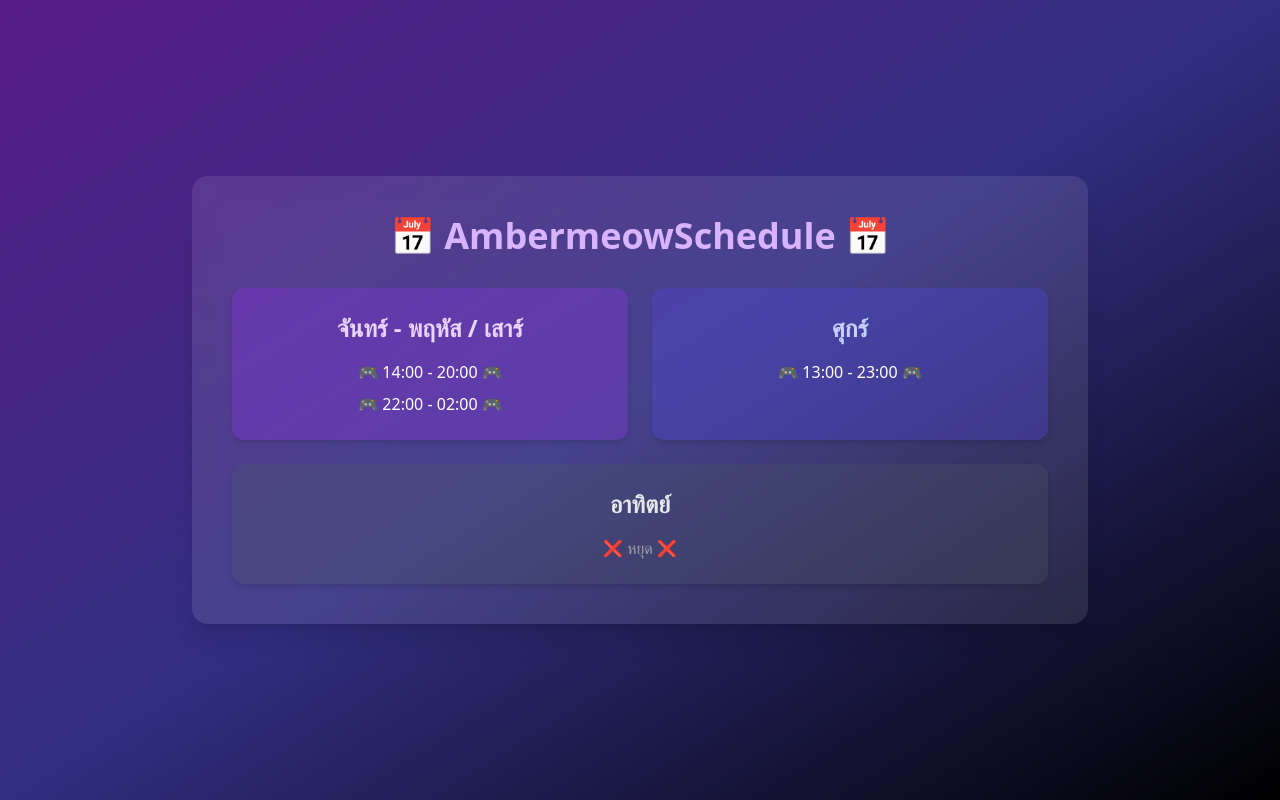
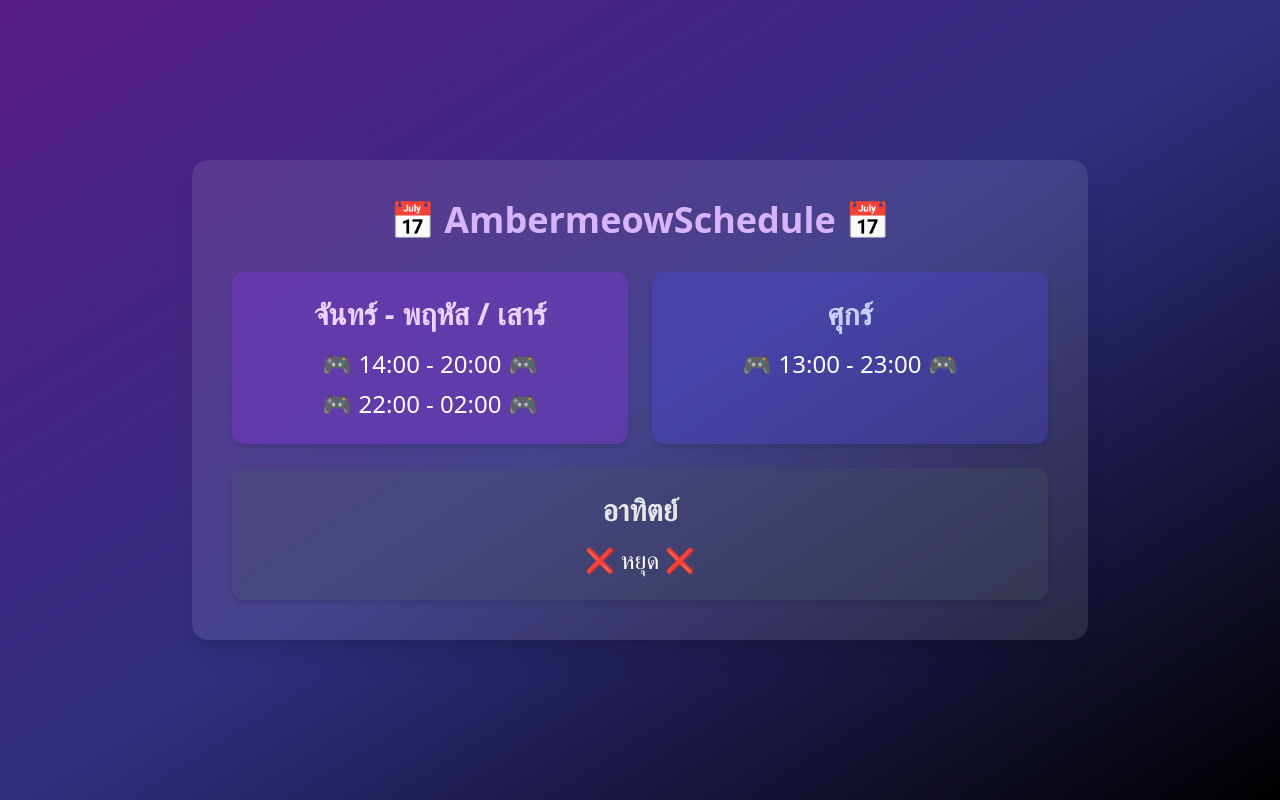
Before and after one commit to MayDayEz/AmberSchedule, a plain HTML site: page index.html in a window 1280 px wide. Drawn offline with nearby package versions, Linux system fonts and the light colour scheme.

Commit message:
Update index.html

```diff
--- a/index.html
+++ b/index.html
@@ -13,23 +13,23 @@
 
     <div class="grid grid-cols-2 gap-6">
       <div class="col-span-2 md:col-span-1 bg-purple-600/30 rounded-xl p-6 shadow-md">
-        <h2 class="text-2xl font-semibold text-purple-200">จันทร์ - พฤหัส / เสาร์</h2>
-        <ul class="mt-4 space-y-2 text-base">
+        <h2 class="text-3xl font-semibold text-purple-200">จันทร์ - พฤหัส / เสาร์</h2>
+        <ul class="mt-4 space-y-2 text-2xl">
           <li>🎮 14:00 - 20:00 🎮</li>
           <li>🎮 22:00 - 02:00 🎮</li>
         </ul>
       </div>
 
       <div class="col-span-2 md:col-span-1 bg-indigo-600/30 rounded-xl p-6 shadow-md">
-        <h2 class="text-2xl font-semibold text-indigo-200">ศุกร์</h2>
-        <ul class="mt-4 space-y-2 text-base">
+        <h2 class="text-3xl font-semibold text-indigo-200">ศุกร์</h2>
+        <ul class="mt-4 space-y-2 text-2xl">
           <li>🎮 13:00 - 23:00 🎮</li>
         </ul>
       </div>
 
       <div class="col-span-2 bg-gray-600/30 rounded-xl p-6 shadow-md">
-        <h2 class="text-2xl font-semibold text-gray-200">อาทิตย์</h2>
-        <p class="mt-4 text-base text-gray-400">❌ หยุด ❌ </p>
+        <h2 class="text-3xl font-semibold text-gray-200">อาทิตย์</h2>
+        <p class="mt-4 text-2xl ">❌ หยุด ❌ </p>
       </div>
     </div>
   </div>
```
